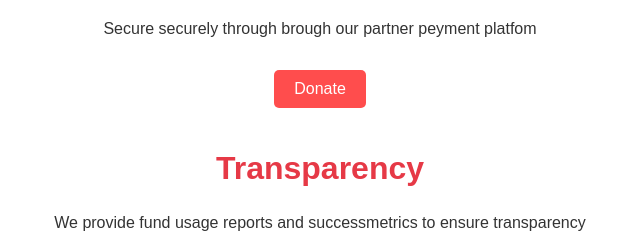
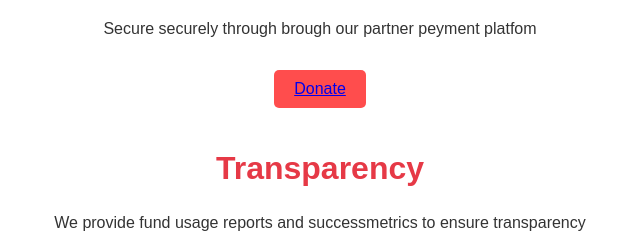
Before and after one commit to ZSMathew/HIV-Awareness, a plain HTML site: page volenteer.html in a window 1280 px wide. Shown: the part 420-660 px from the top of the page, 320-960 px from the left. Drawn offline with Linux system fonts and the light colour scheme.

Commit message:
Update volenteer.html

```diff
--- a/volenteer.html
+++ b/volenteer.html
@@ -98,7 +98,7 @@ footer{
 <hr />
 <h2>Donate</h2>
 <p>Secure securely through brough our partner peyment platfom</p>
-<button>Donate</button>
+<button><a href="#">Donate</a></button>
 <h2>Transparency</h2>
 <p>We provide fund usage reports and successmetrics to ensure transparency</p>
 <footer>
```
